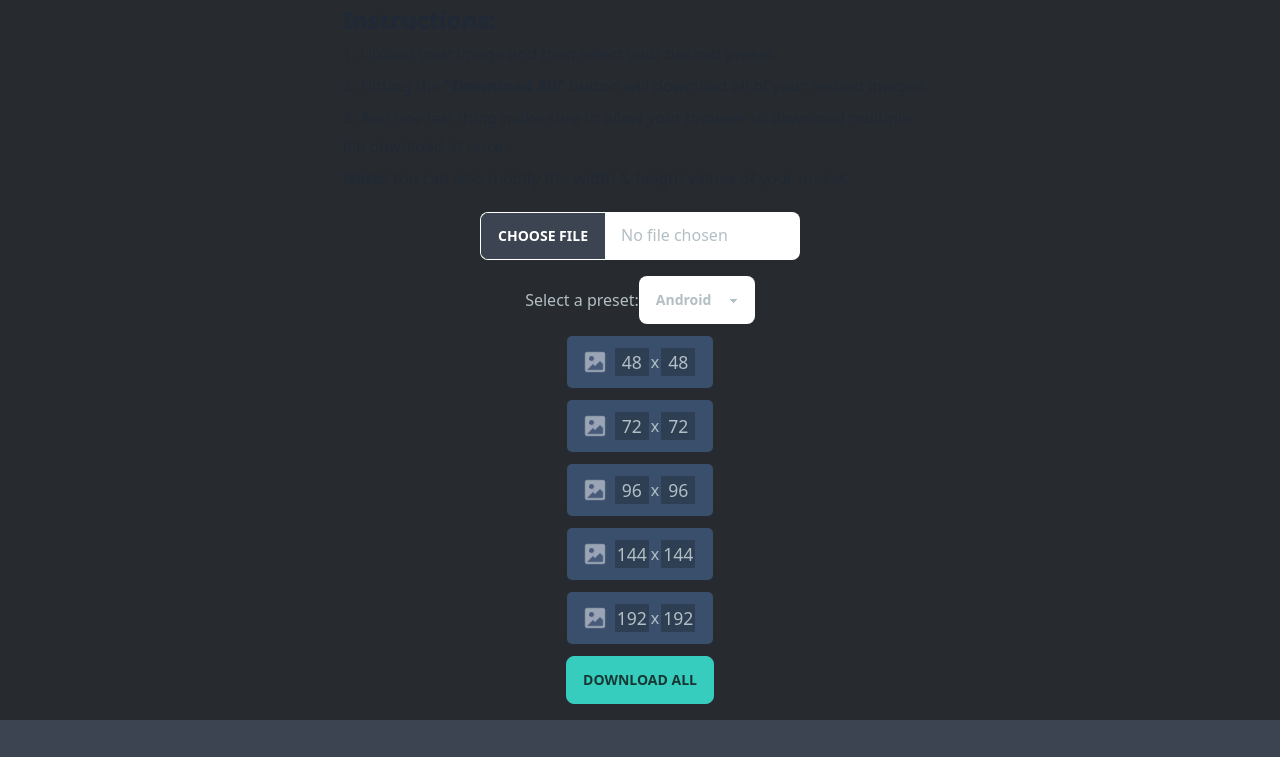
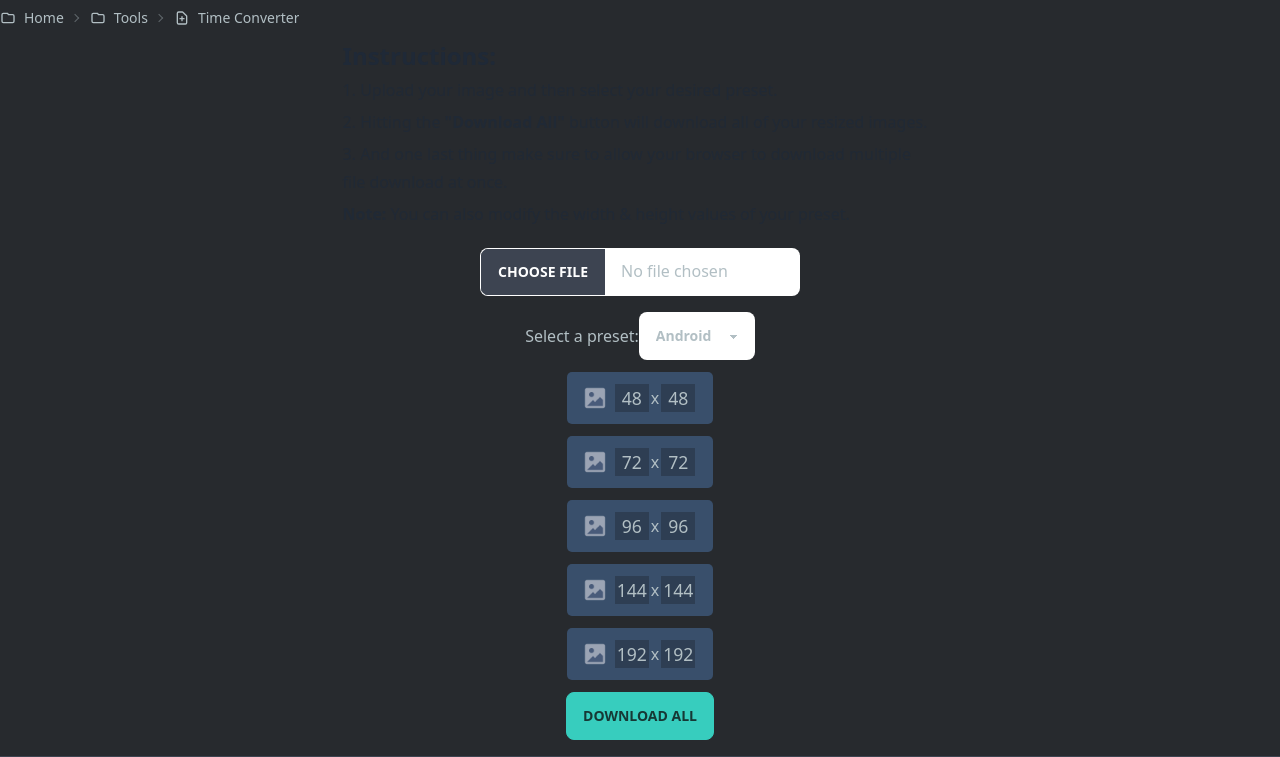
Before and after one commit to AbidAlWassie/icon-resizer, a website: page index.html in a window 1280 px wide. Shown: the top 757 px of the page. Drawn offline with Linux system fonts and the light colour scheme.

Commit message:
fixed ui

```diff
--- a/css/style.css
+++ b/css/style.css
@@ -44,6 +44,11 @@ input[type=number] {
   justify-content: center;
   align-items: center;
   margin: 0 auto;
+}
+
+.navbar {
+  padding: 0 !important;
+  min-height: 0 !important;
 }
 
 .resizeUnit {
--- a/index.html
+++ b/index.html
@@ -13,6 +13,43 @@
 </head>
 
 <body>
+
+  <div class="navbar container justify-normal">
+    <div>
+      <div class="text-sm breadcrumbs">
+        <ul>
+          <li>
+            <a>
+              <svg xmlns="http://www.w3.org/2000/svg" fill="none" viewBox="0 0 24 24"
+                class="w-4 h-4 mr-2 stroke-current">
+                <path stroke-linecap="round" stroke-linejoin="round" stroke-width="2"
+                  d="M3 7v10a2 2 0 002 2h14a2 2 0 002-2V9a2 2 0 00-2-2h-6l-2-2H5a2 2 0 00-2 2z"></path>
+              </svg>
+              Home
+            </a>
+          </li>
+          <li>
+            <a href="https://toolsbyabid.netlify.app/">
+              <svg xmlns="http://www.w3.org/2000/svg" fill="none" viewBox="0 0 24 24"
+                class="w-4 h-4 mr-2 stroke-current">
+                <path stroke-linecap="round" stroke-linejoin="round" stroke-width="2"
+                  d="M3 7v10a2 2 0 002 2h14a2 2 0 002-2V9a2 2 0 00-2-2h-6l-2-2H5a2 2 0 00-2 2z"></path>
+              </svg>
+              Tools
+            </a>
+          </li>
+          <li>
+            <svg xmlns="http://www.w3.org/2000/svg" fill="none" viewBox="0 0 24 24" class="w-4 h-4 mr-2 stroke-current">
+              <path stroke-linecap="round" stroke-linejoin="round" stroke-width="2"
+                d="M9 13h6m-3-3v6m5 5H7a2 2 0 01-2-2V5a2 2 0 012-2h5.586a1 1 0 01.707.293l5.414 5.414a1 1 0 01.293.707V19a2 2 0 01-2 2z">
+              </path>
+            </svg>
+            Time Converter
+          </li>
+        </ul>
+      </div>
+    </div>
+  </div>
 
   <div class="instructions container">
     <article class="prose">
```
Also changed, not shown: css/output.css.
